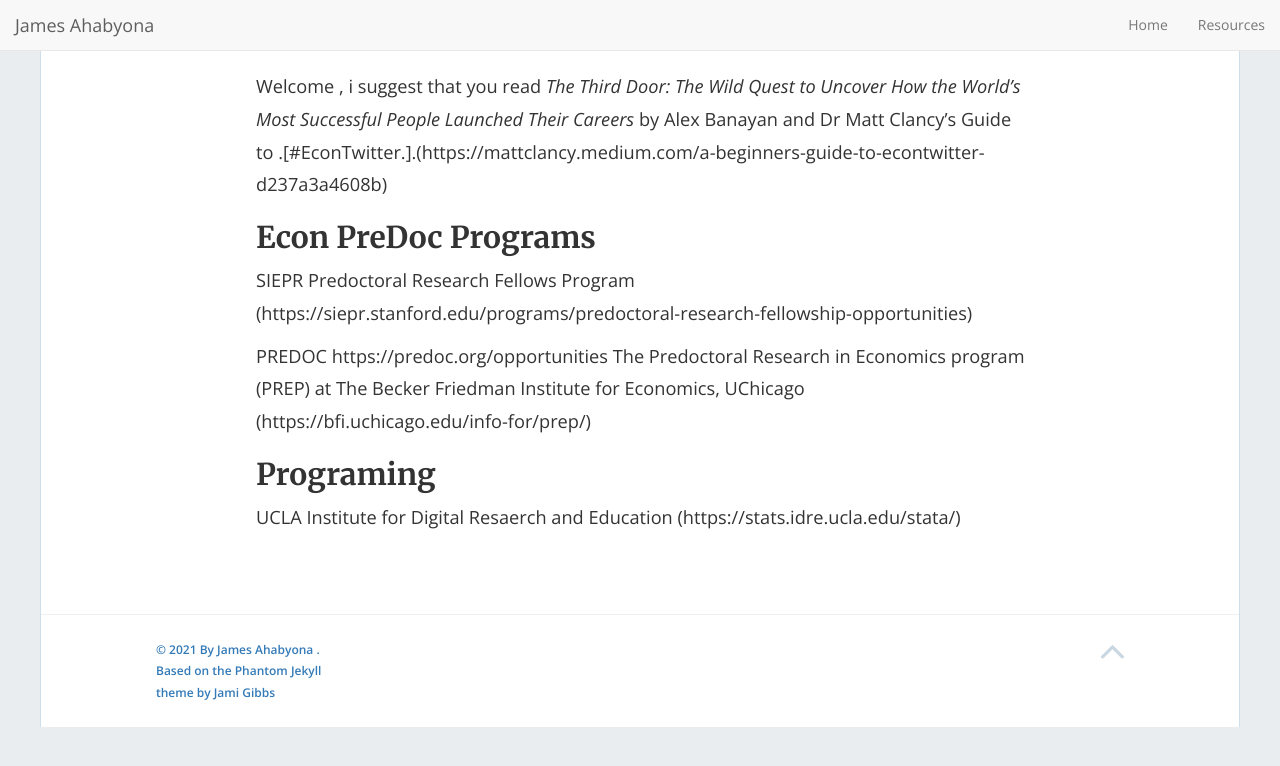
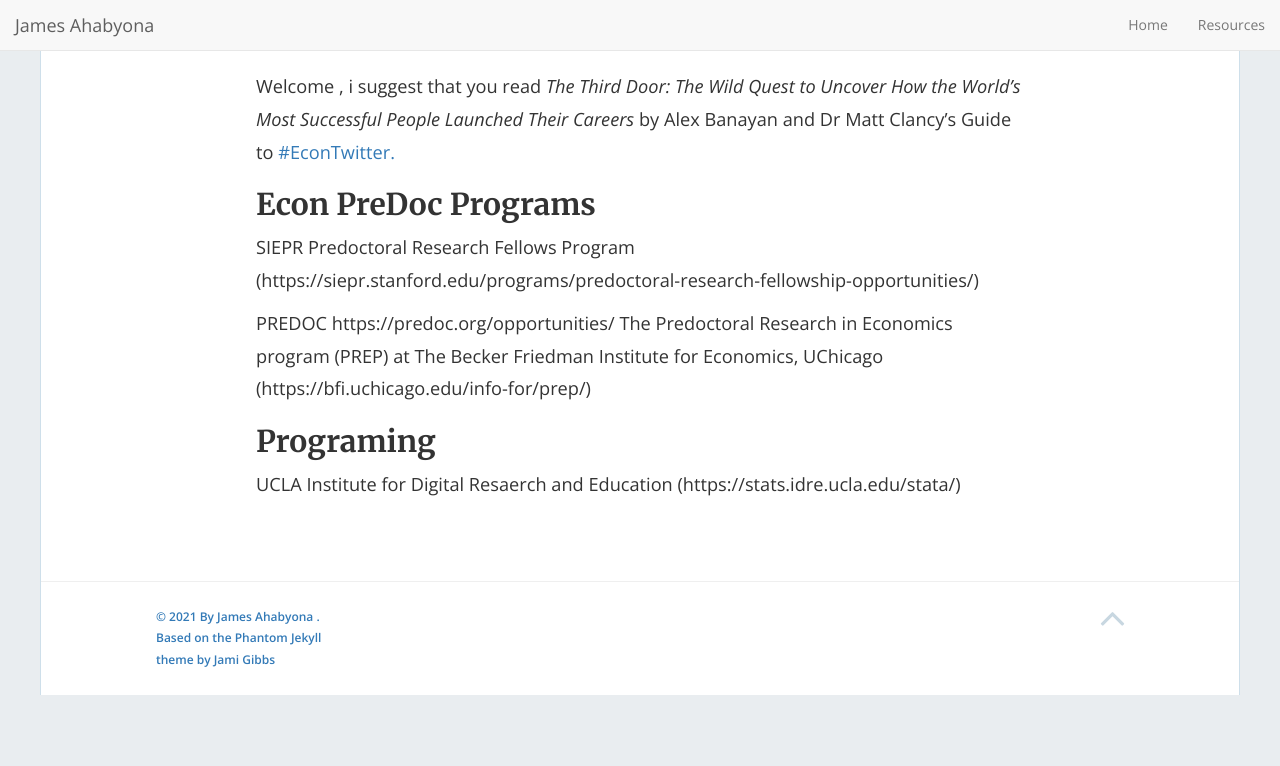
Before and after one commit to mariaelenaguer/mariaelenaguer.github.io, a Jekyll site: the page built from Resources.md, in a window 1280 px wide. Shown: the top 766 px of the page. Built offline with Jekyll 4.4.1, drawn with Linux system fonts in a browser that asks for light colours; nearby versions of some CDN libraries.

Commit message:
Update Resources.md

```diff
--- a/Resources.md
+++ b/Resources.md
@@ -4,13 +4,13 @@
 permalink: /Resources/
 ---
 
-  Welcome , i suggest that you read _The Third Door: The Wild Quest to Uncover How the World's Most Successful People Launched Their Careers_ by Alex Banayan and Dr Matt Clancy's Guide to .[#EconTwitter.].(https://mattclancy.medium.com/a-beginners-guide-to-econtwitter-d237a3a4608b)
+  Welcome , i suggest that you read _The Third Door: The Wild Quest to Uncover How the World's Most Successful People Launched Their Careers_ by Alex Banayan and Dr Matt Clancy's Guide to [#EconTwitter.](https://mattclancy.medium.com/a-beginners-guide-to-econtwitter-d237a3a4608b/)
 
 ## Econ PreDoc Programs
 
-SIEPR Predoctoral Research Fellows Program (https://siepr.stanford.edu/programs/predoctoral-research-fellowship-opportunities)
+SIEPR Predoctoral Research Fellows Program (https://siepr.stanford.edu/programs/predoctoral-research-fellowship-opportunities/)
 
-PREDOC https://predoc.org/opportunities
+PREDOC https://predoc.org/opportunities/
 The Predoctoral Research in Economics program (PREP) at The Becker Friedman Institute for Economics, UChicago (https://bfi.uchicago.edu/info-for/prep/)
 
 
```
